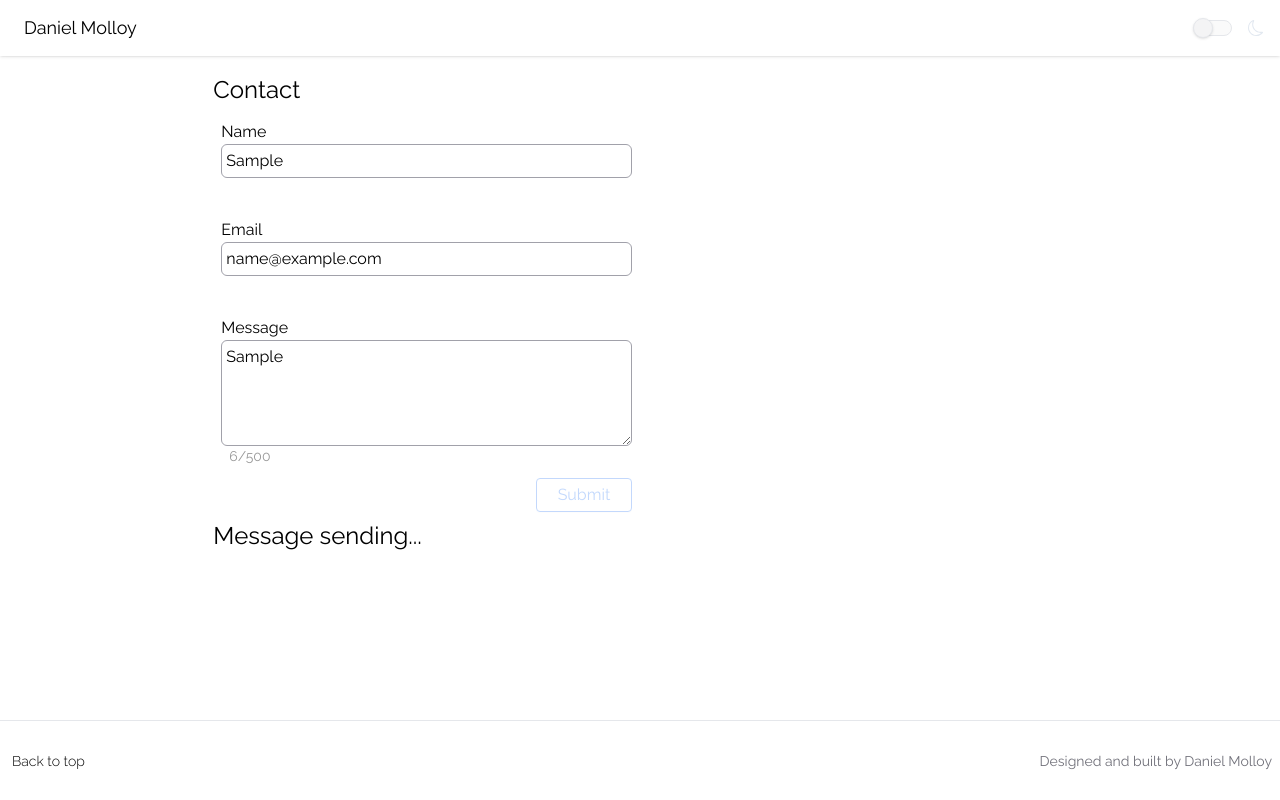
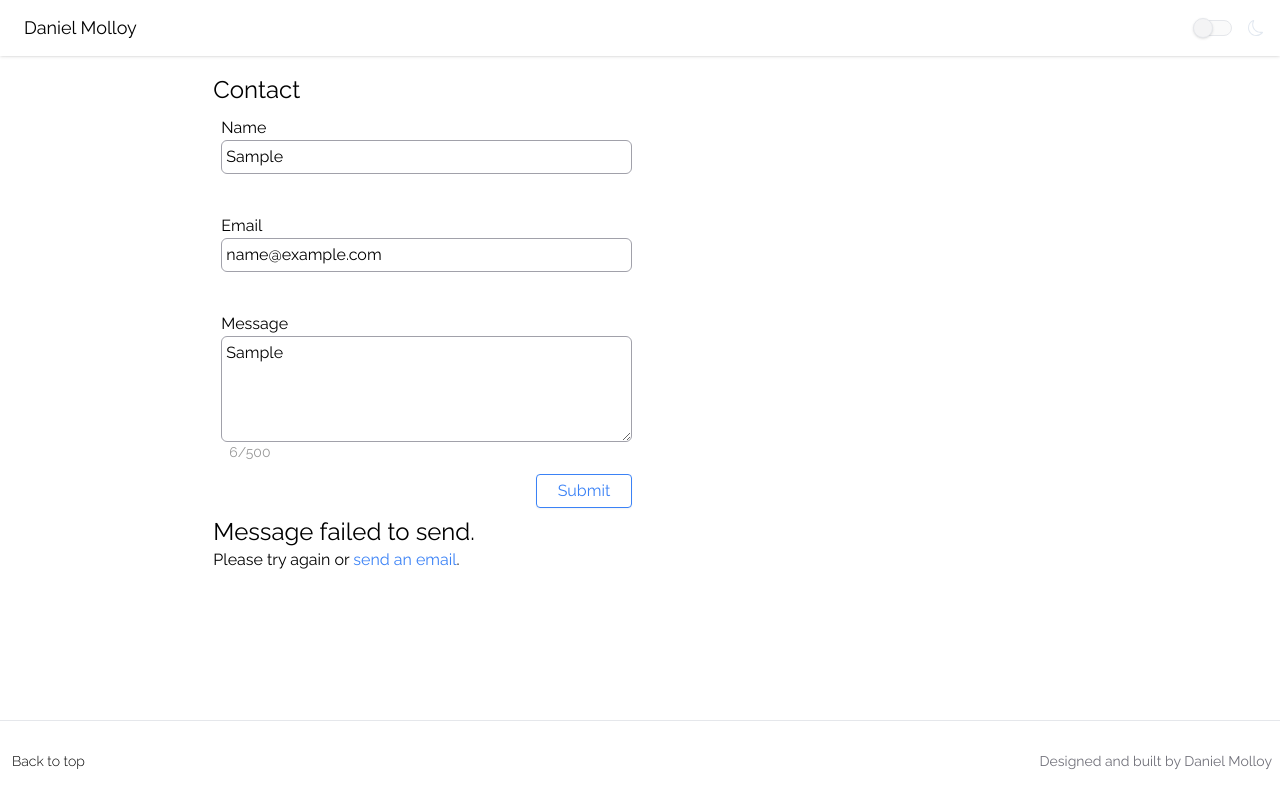
Before and after one commit to danmolloy/portfolio-site, a Next.js app: page / in a window 1280 px wide. Both pictures are taken after typing "Sample", "name@example.com", "Sample" into the empty fields and a click on the button "Submit". Shown: the part 3462-4262 px from the top of the page. Built offline with nearby package versions, Linux system fonts and the light colour scheme; no server answers.

Commit message:
updated contact form

```diff
--- a/app/contact/index.tsx
+++ b/app/contact/index.tsx
@@ -9,7 +9,7 @@ import axios from "axios";
 export default function Section() {
   const [sendStatus, setSendStatus] = useState<"success"|"sending"|"err"|null>(null)
 
-  const sendFail = (<div><h2 className="text-2xl">Message failed to send.</h2> <p>Please <a href='mailto:fiokelly@gmail.com' className='text-blue-500'>send an email</a>.</p></div>)
+  const sendFail = (<div><h2 className="text-2xl">Message failed to send.</h2> <p>Please try again or <a href='mailto:danielmolloy_6@icloud.com' className='text-blue-500'>send an email</a>.</p></div>)
 
   const sendSuccess = (<div><h2 className="text-2xl">Message recieved!</h2><p>I will get back to you as soon as possible.</p></div>)
 
@@ -46,8 +46,12 @@ export default function Section() {
           actions.setSubmitting(false)
           actions.resetForm()
         } else {
+          actions.setSubmitting(false)
           setSendStatus("err")
         }
+        }).catch(e => {
+          actions.setSubmitting(false)
+          setSendStatus("err")
         })
       }}>
       {(props) => (
@@ -98,7 +102,7 @@ export default function Section() {
           </ErrorMessage>
           </div>
           </div>
-        <button disabled={props.isSubmitting || sendStatus === "sending"} id="submit-button" type='submit' className=" disabled:opacity-30 hover:bg-blue-50 border shadow-sm border-blue-500 text-blue-500 m-2 p-1 w-24 rounded self-end dark:bg-gray-900 dark:hover:text-yellow-300 dark:hover:border-yellow-300">Submit</button>
+        <button disabled={props.isSubmitting || (sendStatus === "sending")} id="submit-button" type='submit' className=" disabled:opacity-30 hover:bg-blue-50 border shadow-sm border-blue-500 text-blue-500 m-2 p-1 w-24 rounded self-end dark:bg-gray-900 dark:hover:text-yellow-300 dark:hover:border-yellow-300">Submit</button>
         <div>
         {sendStatus === "sending"
         ? sendingMsg
```
Also changed, not shown: app/api/route.ts (renamed from app/api/contact.ts).
